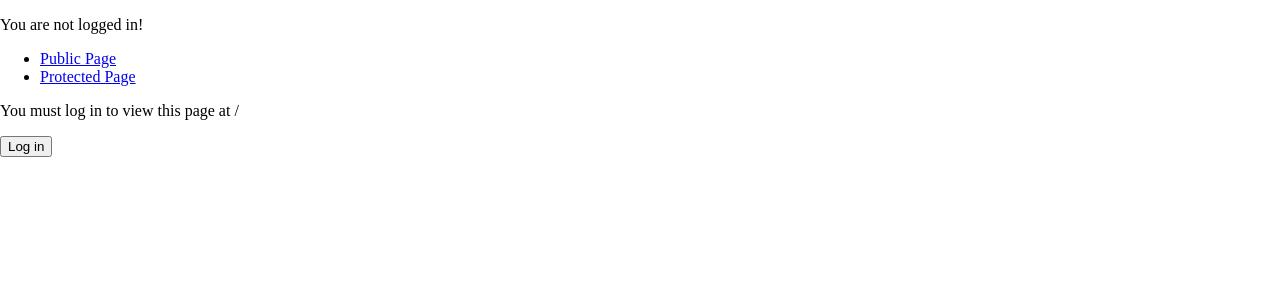
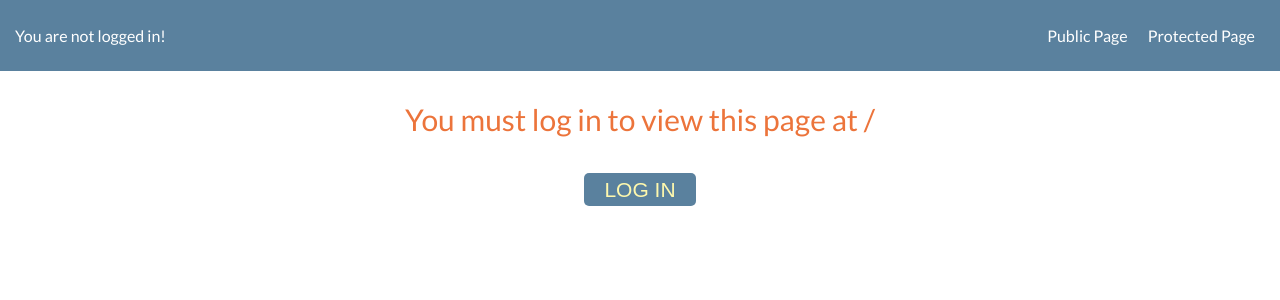
Before and after one commit to fixman93/UI_Test_Grid, a React (Create React App) app: page /login in a window 1280 px wide. Shown: the top 300 px of the page. Built offline with nearby package versions, Linux system fonts and the light colour scheme.

Commit message:
style updated

```diff
--- a/public/index.html
+++ b/public/index.html
@@ -5,6 +5,7 @@
 
     <meta name="viewport" content="width=device-width, initial-scale=1, shrink-to-fit=no">
     <meta name="theme-color" content="#000000">
+    <link href="https://fonts.googleapis.com/css?family=Lato" rel="stylesheet">
     <link rel="stylesheet" type="text/css" href="/style.css">
     <!--
       manifest.json provides metadata used when your web app is added to the
--- a/public/style.css
+++ b/public/style.css
@@ -4,6 +4,8 @@
 
 body {
     margin: 0;
+    font-family: 'Lato', sans-serif;
+
 }
 
 .grid-container{
@@ -12,6 +14,7 @@ body {
     overflow: auto;
     padding-top: 42px;
     text-align: center;
+    background: #5a819e;
 }
 
 /*-- our cleafix hack -- */
@@ -28,7 +31,6 @@ body {
     width: 16.66%;
     /*-- our gutter -- */
     padding: 12px;
-    background-color: #ddd;
 }
 
 .col-1{ width: 16.66%; }
@@ -40,22 +42,102 @@ body {
 .col-6{ width: 100%;   }
 
 .outline, .outline *{
-    outline: 1px solid #ccc;
 }
 
 /*-- some extra column content styling --*/
 [class*='col-'] > p {
- background-color: rgb(121, 98, 98);
  padding: 0;
  margin: 0;
  text-align: center;
  color: white;
 }
 
-.headerRow {width: 100%;position: absolute;border-bottom: 1px solid #ccc;}
+.grid-container.outline .row div {
+    border-bottom: 1px solid #fef8ad;
+    border-right: 1px solid #fef8ad;
+    display: flex;
+    align-items: center;
+    justify-content: space-around;
+    color: white;
+    font-size: 14px;
+}
+
+.row {
+    display: flex;
+}
+
+.grid-container.outline .row div:first-child {border-left: 1px solid #fef8ad;}
+
+.headerRow {width: 100%;position: absolute;border-bottom: 1px solid #fef8ad;background: #ec743b;}
 
 .gronContainer {
     max-width: 1200px;
     margin: auto;
     position: relative;
 }
+
+.navBar {
+    display: flex;
+    justify-content: space-between;
+    padding: 10px 15px;
+    background: #5a819e;
+}
+
+.navBar ul li {
+    display: inline-block;
+    margin: 0 10px;
+}
+
+.navBar ul li a {
+    text-decoration: none;
+    color: white;
+}
+
+.navBar p {
+    color: white;
+}
+
+.navBar button {
+    background: #fef8ad;
+    border: 1px solid #ec743b;
+    color: #5a819e;
+    padding: 5px 10px;
+    border-radius: 5px;
+    text-transform: uppercase;
+    margin-left: 10px;
+}
+
+.loginText {
+    text-align: center;
+    font-size: 30px;
+    color: #ec743b;
+}
+
+.loginText button {
+    color: #fef8ad;
+    border: 0;
+    background: #5a819e;
+    font-size: 21px;
+    padding: 5px 20px;
+    line-height: 23px;
+    border-radius: 5px;
+    cursor: pointer;
+    transition: all .4s;
+    text-transform: uppercase;
+}
+
+.loginText button:hover {
+    color: #ec743b;
+}
+
+.grid-container a {
+    text-decoration: none;
+    color: #fef8ad;
+    cursor: pointer;
+}
+
+.postDetail {
+    padding: 0 15px;
+    text-align: center;
+    color: #5a819e;
+}
--- a/src/components/App.js
+++ b/src/components/App.js
@@ -13,6 +13,7 @@ class App extends Component {
     return (
       <Router>
         <div>
+          <div className="navBar">
             <AuthButton />
             <ul>
               <li>
@@ -22,6 +23,7 @@ class App extends Component {
                 <Link to="/protected">Protected Page</Link>
               </li>
             </ul>
+          </div>
 
           <Route path="/public" component={Public} />
           <Route path="/login" component={Login} />
--- a/src/components/Login.js
+++ b/src/components/Login.js
@@ -22,7 +22,7 @@ class Login extends Component {
     if (redirectToReferrer === true) return <Redirect to="/protected" />;
 
     return (
-      <div>
+      <div className="loginText">
         <p>You must log in to view this page at {from.pathname}</p>
         <button onClick={this.login}>Log in</button>
       </div>
--- a/src/components/pages/Public.js
+++ b/src/components/pages/Public.js
@@ -5,7 +5,7 @@ class Public extends Component {
     render() {
         return (
             <div>
-                Boris Civcic
+                Public
             </div>
         )
     }
--- a/src/container/posts/postDetail/postDetail.js
+++ b/src/container/posts/postDetail/postDetail.js
@@ -15,7 +15,7 @@ class PostDetail extends Component {
     render() {
         console.log('detail from my post', this.props.post.id)
         return (
-            <div>
+            <div className="postDetail">
 
                 <h2><b>UserID: {this.props.post.userId}</b> {this.props.post.title}</h2>
                 <p>{this.props.post.body}</p>
```
Also changed, not shown: 1 other file (tests, documents, lock files or other folders). Lines whose indentation alone changed are shown as unchanged.
